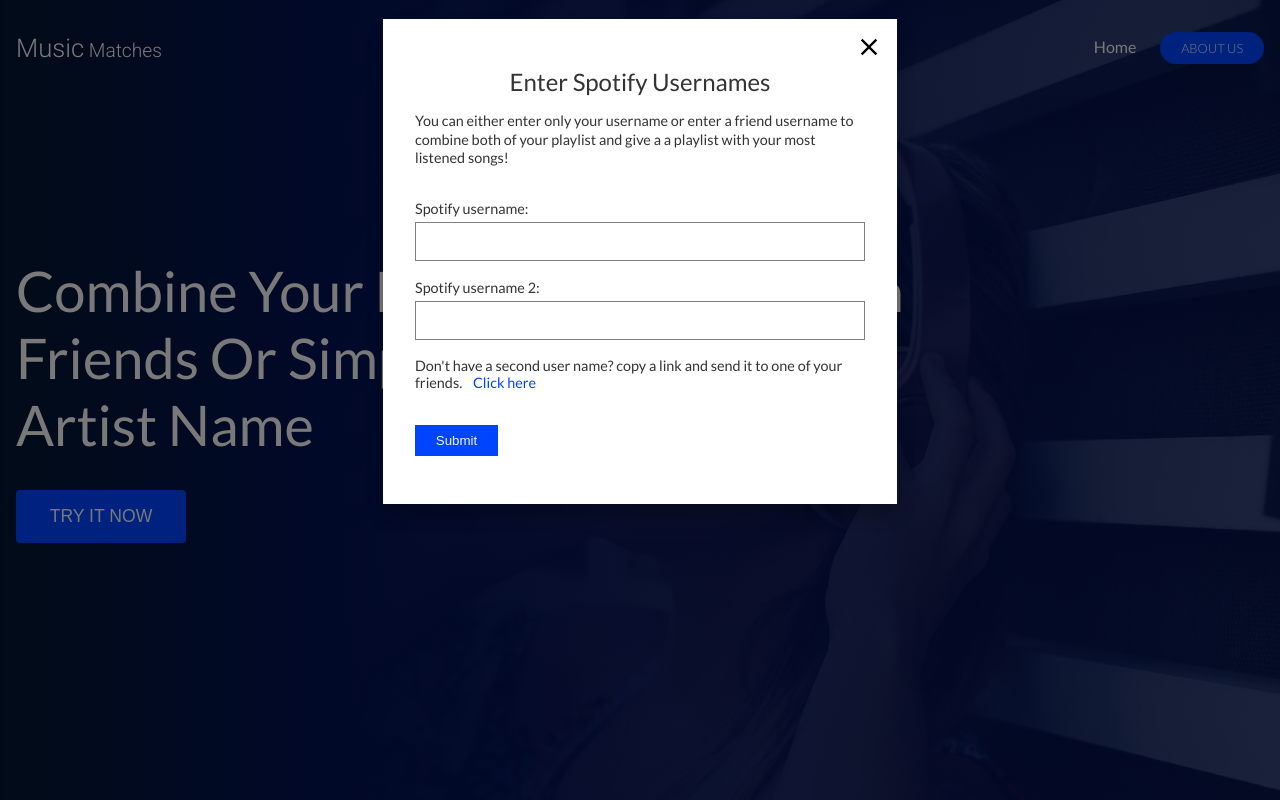
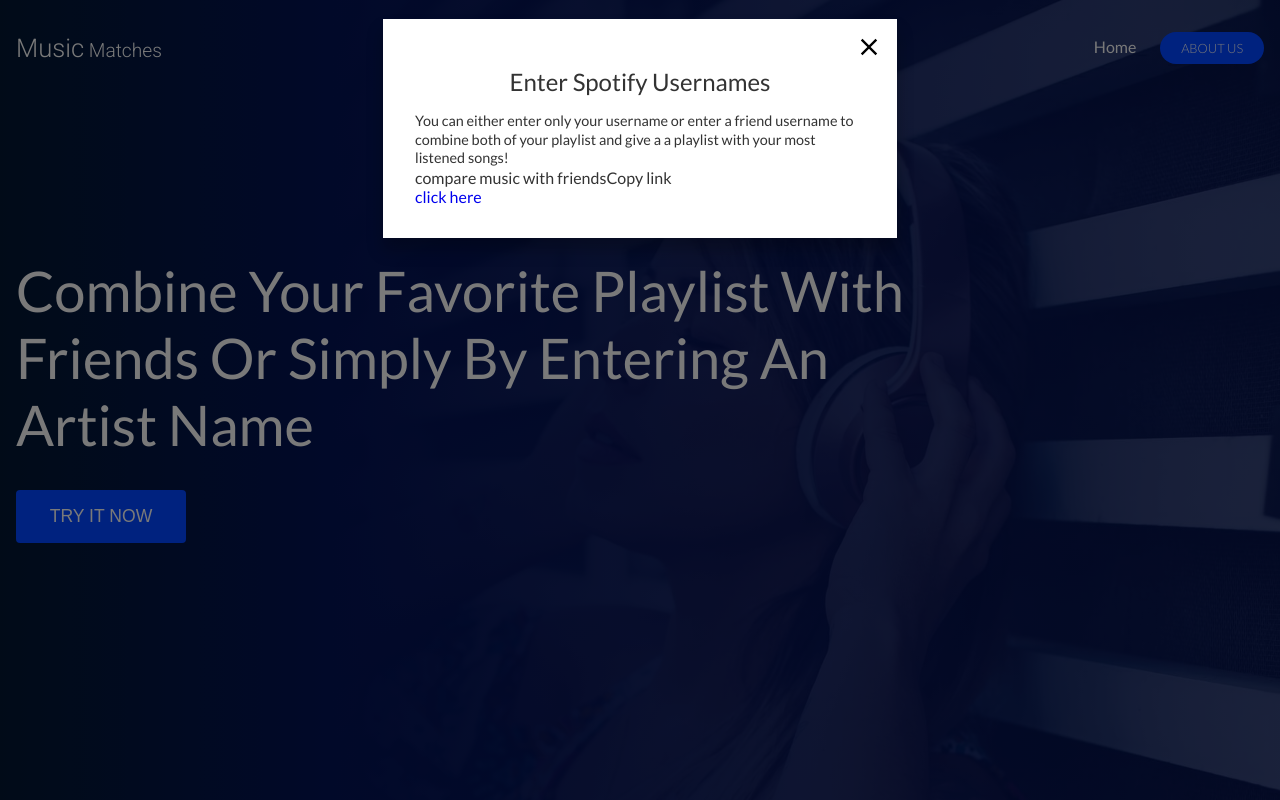
Before and after one commit to spotify-song/front-end, a React (Create React App) app: page / in a window 1280 px wide. Both pictures are taken after a click on the button "TRY IT NOW". Shown: the top 800 px of the page. Built offline with nearby package versions, Linux system fonts and the light colour scheme; no server answers.

Commit message:
updated redirect url

```diff
--- a/src/components/MainApp.tsx
+++ b/src/components/MainApp.tsx
@@ -1,10 +1,23 @@
 import React from "react";
 import { Route } from "react-router-dom";
+import UserAccount from "./account/UserAccount";
+import GetSpotifyAccess from "./MarketingPage/GetSpotifyAccess";
 import MarketingHomePage from "./MarketingPage/MarketingHomePage";
-import Spotify from "./MarketingPage/Spotify";
 import UsernamesForm from "./MarketingPage/UsernamesForm";
 
 const MainApp = () => {
+  function getHashParams() {
+    var hashParams: { [char: string]: string } = {};
+    var e,
+      r = /([^&;=]+)=?([^&;]*)/g,
+      q = window.location.hash.substring(1);
+    while ((e = r.exec(q))) {
+      hashParams[e[1]] = decodeURIComponent(e[2]);
+    }
+    // setParams(hashParams);
+
+    return hashParams;
+  }
   return (
     <div>
       <Route exact path="/">
@@ -14,7 +27,10 @@ const MainApp = () => {
       <Route exact path="/users/:token">
         <UsernamesForm />
       </Route>
-      <Spotify />
+      <Route exact path="/account">
+        <UserAccount getHashParams={getHashParams} />
+      </Route>
+      {/* <GetSpotifyAccess /> */}
     </div>
   );
 };
--- a/src/components/MarketingPage/FormModal.tsx
+++ b/src/components/MarketingPage/FormModal.tsx
@@ -1,11 +1,12 @@
 import React, { useState } from "react";
 import "react-responsive-modal/styles.css";
 import { Modal } from "react-responsive-modal";
-import { useForm } from "react-hook-form";
-import axios from "axios";
+// import { useForm } from "react-hook-form";
+// import axios from "axios";
 import { v4 as uuidv4 } from "uuid";
 import io from "socket.io-client";
 import { useEffect } from "react";
+import GetSpotifyAccess from "./GetSpotifyAccess";
 
 // const socket = io(`${process.env.REACT_APP_API_SERVER_URL}`);
 const socket = io(`http://localhost:5001/`);
@@ -21,7 +22,7 @@ interface UserName {
 
 const FormModal = () => {
   const [open, setOpen] = useState(false);
-  const { register, handleSubmit, reset, errors } = useForm<Input>();
+  //   const { register, handleSubmit, reset, errors } = useForm<Input>();
   const [url, setUrl] = useState("");
   const [valueTwo, setValueTwo] = useState("");
   const [one, setOne] = useState(false);
@@ -59,7 +60,7 @@ const FormModal = () => {
     let obj = { ...values, username2: user || valueTwo };
     setOne(false);
     setUrl("");
-    reset();
+    //  reset();
     //  axios
     //    .get(
     //      `${process.env.REACT_APP_API_DS_URL}/users/{user_id_1,user_id_2}?user_id_1=${obj.username}&user_id_2=${obj.username2}`
@@ -95,12 +96,9 @@ const FormModal = () => {
             to combine both of your playlist and give a a playlist with your
             most listened songs!
           </p>
-          <form onSubmit={handleSubmit(onSubmit)}>
+          {/* <form onSubmit={handleSubmit(onSubmit)}>
             <p>
               <label htmlFor="username">
-                {/**
-               Spotify username:
-            */}
                 Spotify username:
                 <input
                   type="text"
@@ -123,9 +121,6 @@ const FormModal = () => {
             ) : (
               <p>
                 <label htmlFor="username2">
-                  {/**
-               Spotify username 2:
-            */}
                   Spotify username 2:
                   <input
                     type="text"
@@ -153,7 +148,21 @@ const FormModal = () => {
 
             {url ? <p className="url-link">{url}</p> : ""}
             <button type="submit">Submit</button>
-          </form>
+          </form> */}
+          <div className="url-link">
+            {!one ? (
+              <p className="share-link">
+                compare music with friends
+                <span aria-disabled onClick={generateLink}>
+                  Copy link
+                </span>
+              </p>
+            ) : (
+              ""
+            )}
+          </div>
+
+          <GetSpotifyAccess />
         </div>
       </Modal>
     </div>
--- /dev/null
+++ b/src/components/MarketingPage/GetSpotifyAccess.tsx
@@ -0,0 +1,24 @@
+import React from "react";
+
+var client_id = process.env.REACT_APP_API_CLIENT_ID; // Your client id
+// var client_secret = process.env.REACT_APP_CLIENT_SECRET; // Your secret
+// var redirect_uri = process.env.REACT_APP_API_REDIRECT_URI;
+let redirect_uri = "http%3A%2F%2Flocalhost%3A3000%2Faccount/";
+var scope =
+  "user-read-private user-read-email streaming user-read-currently-playing user-read-playback-state user-library-read user-library-modify user-modify-playback-state playlist-modify-public playlist-modify-private";
+
+const GetSpotifyAccess = () => {
+  return (
+    <>
+      <a
+        href={`https://accounts.spotify.com/authorize?client_id=${client_id}&redirect_uri=${redirect_uri}&scope=${encodeURIComponent(
+          scope
+        )}&response_type=token&show_dialog=true`}
+      >
+        click here
+      </a>
+    </>
+  );
+};
+
+export default GetSpotifyAccess;
--- a/src/components/MarketingPage/Spotify.tsx
+++ /dev/null
@@ -1,44 +0,0 @@
-import React, { useState, useEffect } from "react";
-import axios from "axios";
-
-var client_id = process.env.REACT_APP_API_CLIENT_ID; // Your client id
-// var client_secret = process.env.REACT_APP_CLIENT_SECRET; // Your secret
-var redirect_uri = process.env.REACT_APP_API_REDIRECT_URI;
-var scope =
-  "user-read-private user-read-email streaming user-read-currently-playing user-read-playback-state user-library-read user-library-modify user-modify-playback-state playlist-modify-public playlist-modify-private";
-
-const Spotify = () => {
-  const [params, setParams] = useState({});
-
-  useEffect(() => {
-    setParams(getHashParams());
-  }, []);
-
-  console.log("params ", params);
-
-  function getHashParams() {
-    var hashParams: { [char: string]: string } = {};
-    var e,
-      r = /([^&;=]+)=?([^&;]*)/g,
-      q = window.location.hash.substring(1);
-    while ((e = r.exec(q))) {
-      hashParams[e[1]] = decodeURIComponent(e[2]);
-    }
-    // setParams(hashParams);
-    return hashParams;
-  }
-  return (
-    <div>
-      <h3>hello</h3>
-      <a
-        href={`https://accounts.spotify.com/authorize?client_id=${client_id}&redirect_uri=${redirect_uri}&scope=${encodeURIComponent(
-          scope
-        )}&response_type=token&show_dialog=true`}
-      >
-        here{" "}
-      </a>
-    </div>
-  );
-};
-
-export default Spotify;
--- /dev/null
+++ b/src/components/account/UserAccount.tsx
@@ -0,0 +1,26 @@
+import React, { useState, useEffect } from "react";
+import { useParams, useRouteMatch } from "react-router-dom";
+
+interface Props {
+  getHashParams: () => any;
+}
+const UserAccount: React.FC<Props> = ({ getHashParams }) => {
+  const [params, setParams] = useState({});
+
+  //   const params = useRouteMatch();
+
+  useEffect(() => {
+    let getToken = getHashParams();
+    console.log("what is this value ?? ", getToken);
+    setParams(getToken);
+    localStorage.setItem("access_token", JSON.stringify(getToken));
+  }, []);
+
+  return (
+    <div>
+      <h3>noooooo</h3>
+    </div>
+  );
+};
+
+export default UserAccount;
```
